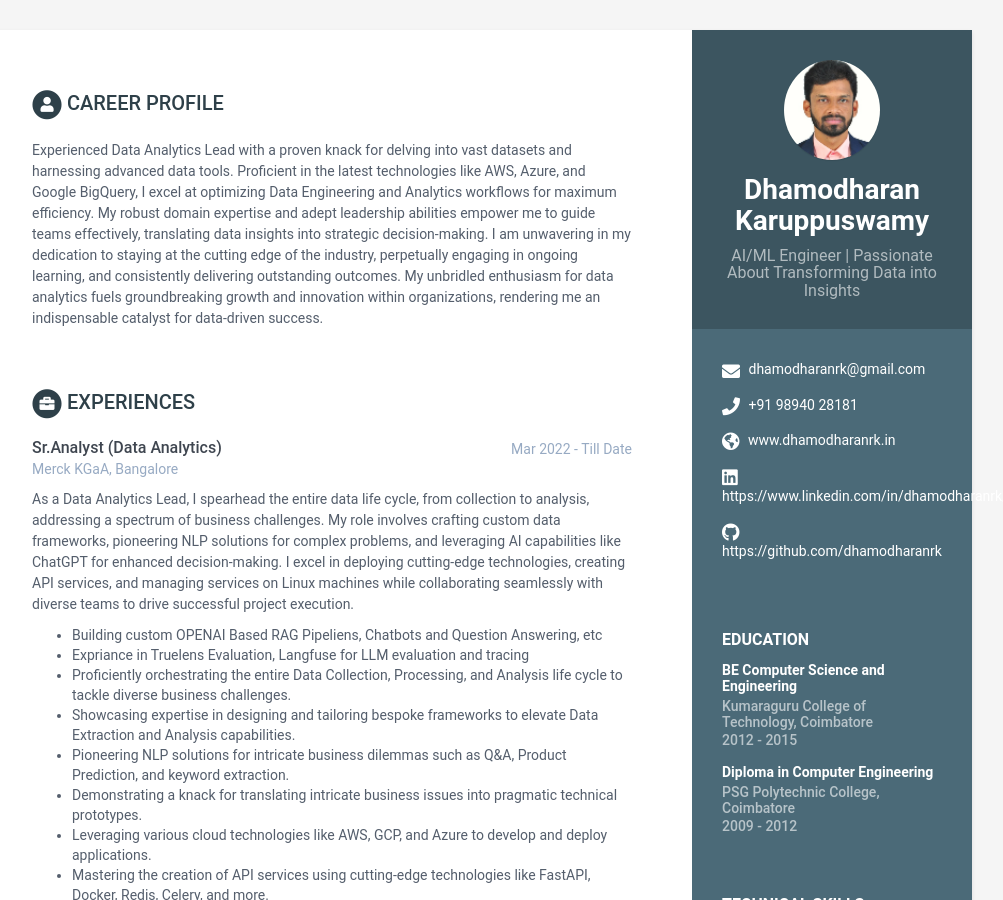
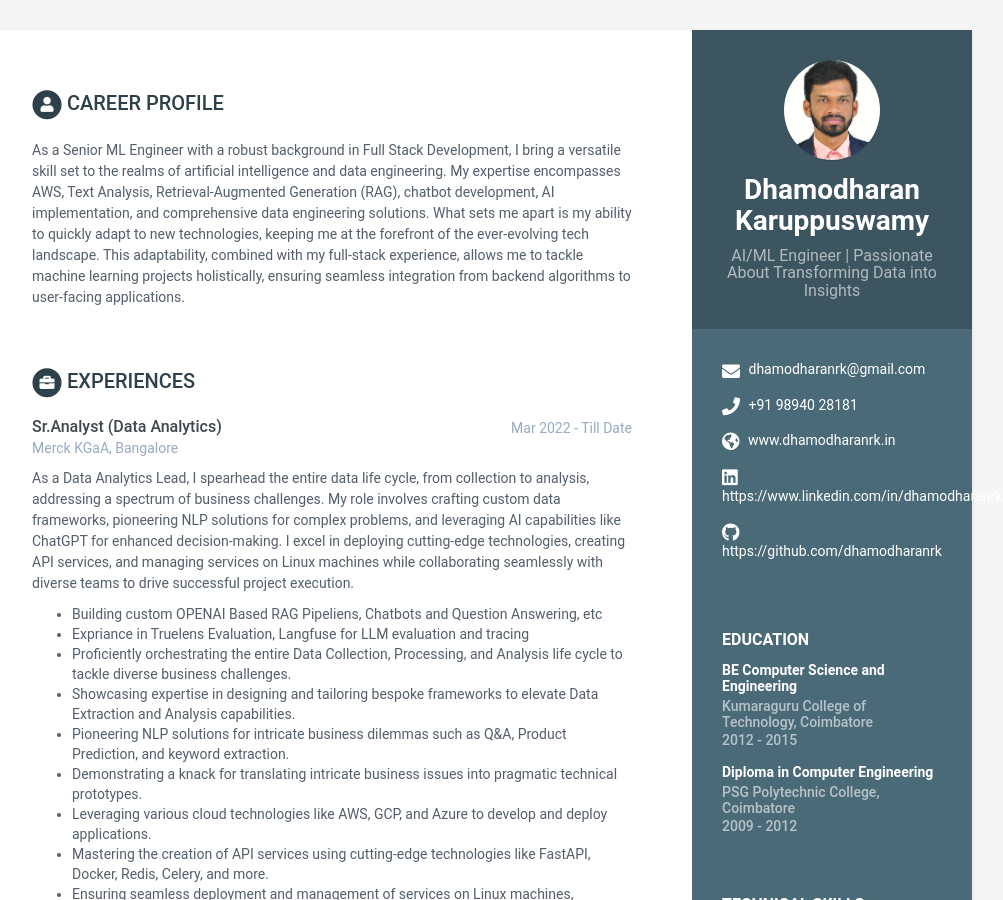
Before and after one commit to dhamodharanrk/online-cv, a Jekyll site: the page built from index.html, in a window 1280 px wide and 900 px high. Shown: the whole window, without its empty margins (168-1171 px from the left). Built offline with Jekyll 4.4.1, drawn with Linux system fonts in a browser that asks for light colours.

Commit message:
Update data.yml

```diff
--- a/_data/data.yml
+++ b/_data/data.yml
@@ -36,14 +36,9 @@ sidebar:
 career-profile:
   title: Career Profile
   summary: >
-    Experienced Data Analytics Lead with a proven knack for delving into
-    vast datasets and harnessing advanced data tools. Proficient in the latest
-    technologies like AWS, Azure, and Google BigQuery, I excel at optimizing
-    Data Engineering and Analytics workflows for maximum efficiency. My robust
-    domain expertise and adept leadership abilities empower me to guide teams
-    effectively, translating data insights into strategic decision-making.
+    As a Senior ML Engineer with a robust background in Full Stack Development, I bring a versatile skill set to the realms of artificial intelligence and data engineering. My expertise encompasses AWS, Text Analysis, Retrieval-Augmented Generation (RAG), chatbot development, AI implementation, and comprehensive data engineering solutions.
 
-    I am unwavering in my dedication to staying at the cutting edge of the industry, perpetually engaging in ongoing learning, and consistently delivering outstanding outcomes. My unbridled enthusiasm for data analytics fuels groundbreaking growth and innovation within organizations, rendering me an indispensable catalyst for data-driven success.
+    What sets me apart is my ability to quickly adapt to new technologies, keeping me at the forefront of the ever-evolving tech landscape. This adaptability, combined with my full-stack experience, allows me to tackle machine learning projects holistically, ensuring seamless integration from backend algorithms to user-facing applications.
 education:
   - degree: BE Computer Science and Engineering
     university: Kumaraguru College of Technology, Coimbatore
```
